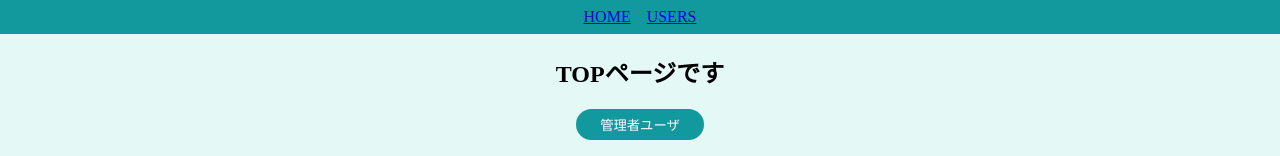
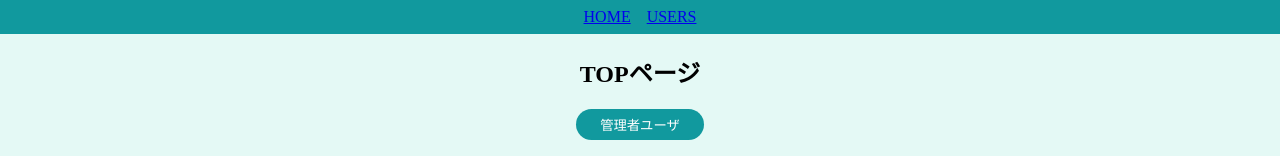
Before and after one commit to Fyamada1229/udemy_React, a React (Create React App) app: page / in a window 1280 px wide. Shown: the top 156 px of the page. Built offline with nearby package versions, Linux system fonts and the light colour scheme.

Commit message:
add 追加

```diff
--- a/src/components/pages/Top.js
+++ b/src/components/pages/Top.js
@@ -22,7 +22,7 @@ export const Top = () => {
 
   return (
     <SContainer>
-      <h2>TOPページです</h2>
+      <h2>TOPページ</h2>
       <SeconderyButon onClick={onClickAidmin}>管理者ユーザ</SeconderyButon>
       <br />
       <br />
```
